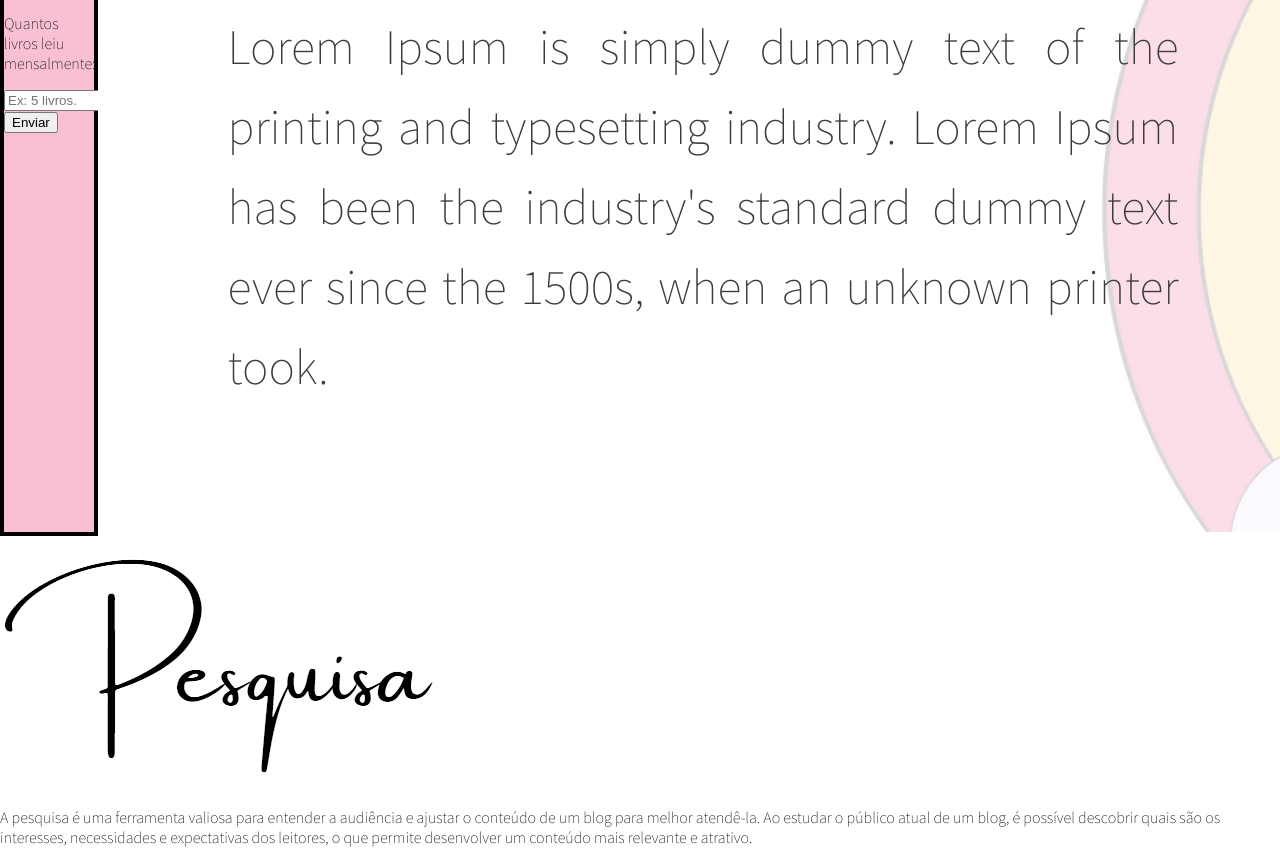
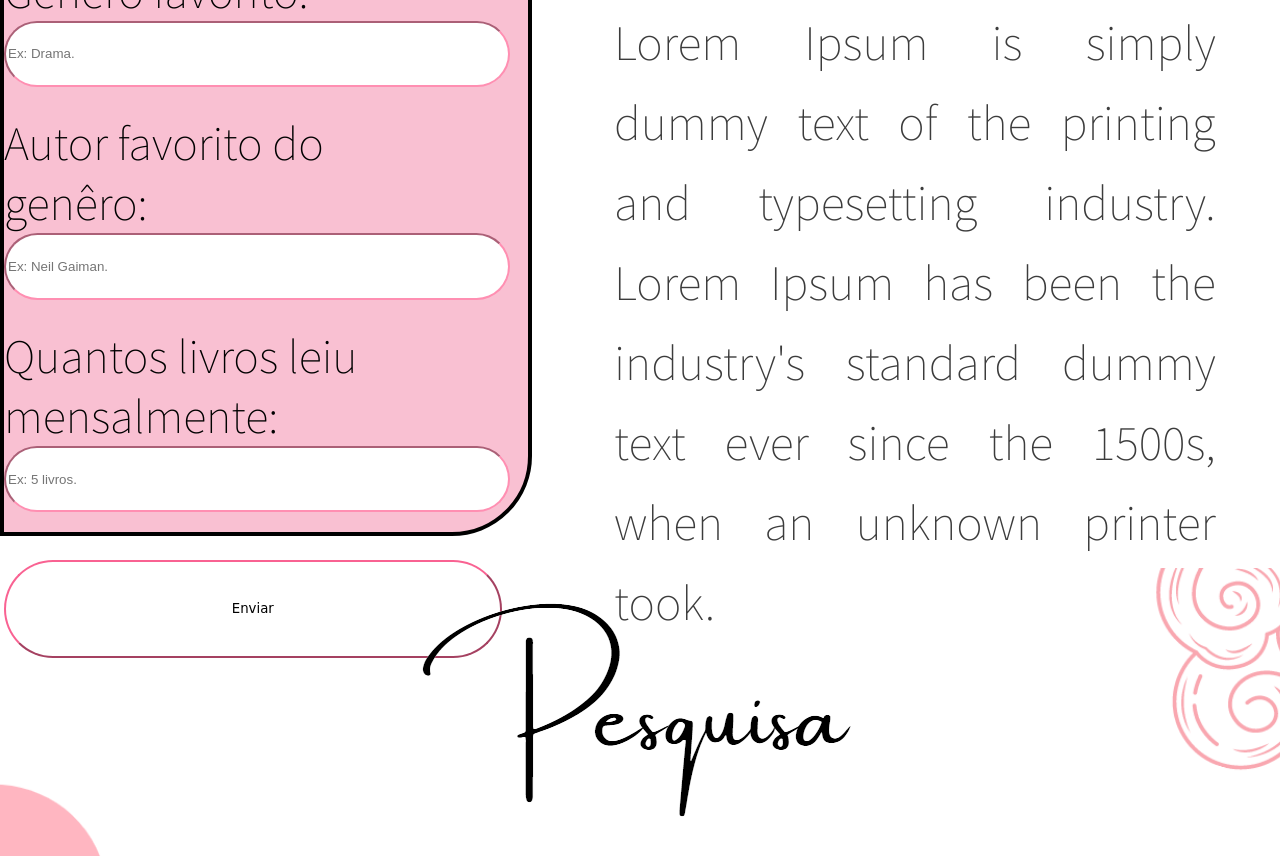
Before and after one commit to Julia-Justino/Encanto, a website: page Web-Data-Viz-My/Web-Data-Viz-My/site/public/pesquisa.html in a window 1280 px wide. Shown: the part 1432-2288 px from the top of the page. Drawn offline with Linux system fonts and the light colour scheme.

Commit message:
css da pesquisa

```diff
--- a/Web-Data-Viz-My/Web-Data-Viz-My/site/public/css/stylePesquisa.css
+++ b/Web-Data-Viz-My/Web-Data-Viz-My/site/public/css/stylePesquisa.css
@@ -6,6 +6,7 @@
 html {
     scroll-behavior: smooth;
     overflow-x: hidden;
+    font-family: 'Montserrat', sans-serif;
 }
 
 body {
@@ -128,7 +129,7 @@ hr {
 
 .blog .container {
     align-items: center;
-    height: 105vh;
+    height: 110vh;
     width: 100%;
     color: rgb(60, 60, 60);
     flex-direction: column;
@@ -136,6 +137,7 @@ hr {
     background-attachment: fixed;
     background-size: cover;
     background-repeat: no-repeat;
+    margin: 0%;
 }
 
 .blog .container h1 img {
@@ -152,7 +154,7 @@ hr {
     align-items: flex-start;
     margin-left: 10%;
     width: 95%;
-    height: 100vw;
+    height: auto;
 }
 
 .blog .texto p {
@@ -172,15 +174,110 @@ hr {
 .formPesquisa{
     align-items: center;
     height: 105vh;
-    width: 7%;
+    width: 70%;
     background-color: #F9C0D2;
     border: 0.5vh solid black;
+    border-radius: 0% 10vh 10vh 0%;
 }
 .formPesquisa .burguer{
-    width: 90%;
-    height: 15%;
+    width: 100%;
+    height: 13%;
+    background-color: Transparent;
+    border: none;
     background-image: url(../assets/img/pesquisa/bur.png);
     background-size: cover;
     margin: auto;
 }
+.formPesquisa {
+    display: flex;
+    flex-direction: column;
+    align-items: center;
+}
+
+.formPesquisa .form h2{
+    color: rgb(0, 0, 0);
+    border-bottom: 0.4vh solid #000;
+    font-size: 9vh;
+    margin: 8% auto;
+
+}
+.formPesquisa .form p{
+    font-size: 6vh;
+    color: rgb(0, 0, 0);
+    margin: 5% 0% 0% 0%;
+    width: 36vw;
+
+}
+.formPesquisa .form input{
+    width: 95%;
+    height: 8%;
+    border-radius: 15vh;
+    border-color: #ff8fb2;
+}
+.formPesquisa .form button{
+    font-family: 'Comfortaa', cursive;
+    width: 95%;
+    height: 13%;
+    margin-top: 9%;
+    border-radius: 15vh;
+    background-color: white;
+    border-color: #f96292;
+    transition: 1.5s;
+}
+.formPesquisa .form button:hover{
+    background-color: #f274a0;
+    border-color: #ffffff;
+    margin-top: 4%;
+    color: white;
+    transition: 1s;
+    box-shadow: 1vh 1vh 5vw 1vh #000;
+}
 /*Final do form pesquisa*/
+/*Inicio da pesquisa*/
+.pesquisa {
+    height: 100vh;
+    width: 100%;
+    color: rgb(60, 60, 60);
+    background-image: url(../assets/img/fundoPesquisa.png);
+    background-attachment: fixed;
+    background-size: cover;
+    background-repeat: no-repeat;
+    display: flex;
+    margin: auto;
+    flex-direction: column;
+    align-items: center;
+}
+
+.pesquisa .titulo {
+    display: flex;
+    flex-direction: column;
+    align-items: center;
+    margin: 0%;
+    width: 100%;
+    height: 50%;
+}
+
+.pesquisa .titulo h1 img {
+    margin: 10% auto;
+    height: 28vh;
+    margin: 4vh 0vh 4vh 0vh;
+}
+
+.pesquisa .titulo h1 {
+    margin: 0%;
+}
+
+.pesquisa .textoConheca {
+    width: 73%;
+    justify-content: center;
+
+}
+
+.pesquisa .textoConheca p {
+    line-height: 8vh;
+    font-size: 4vh;
+    text-align: justify;
+    margin: 0%;
+}
+
+/*Final da pesquisa*/
```
